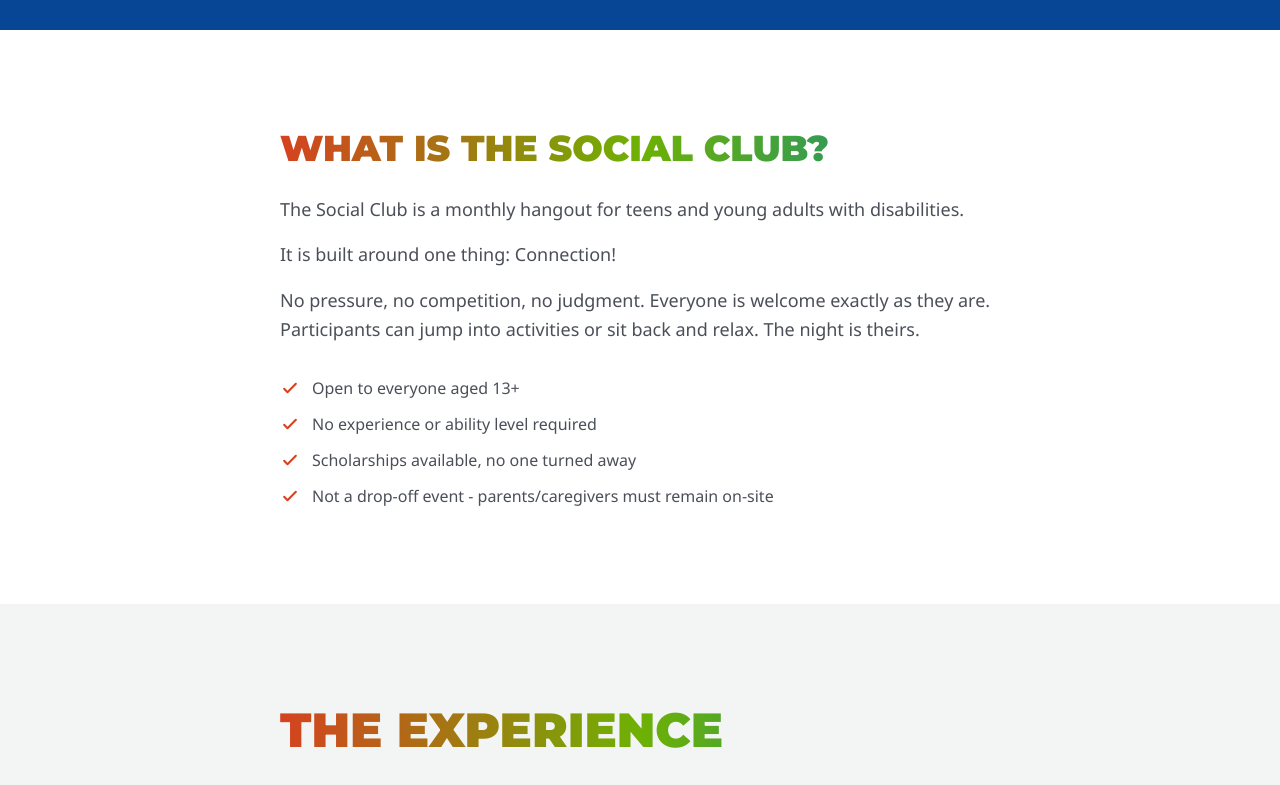
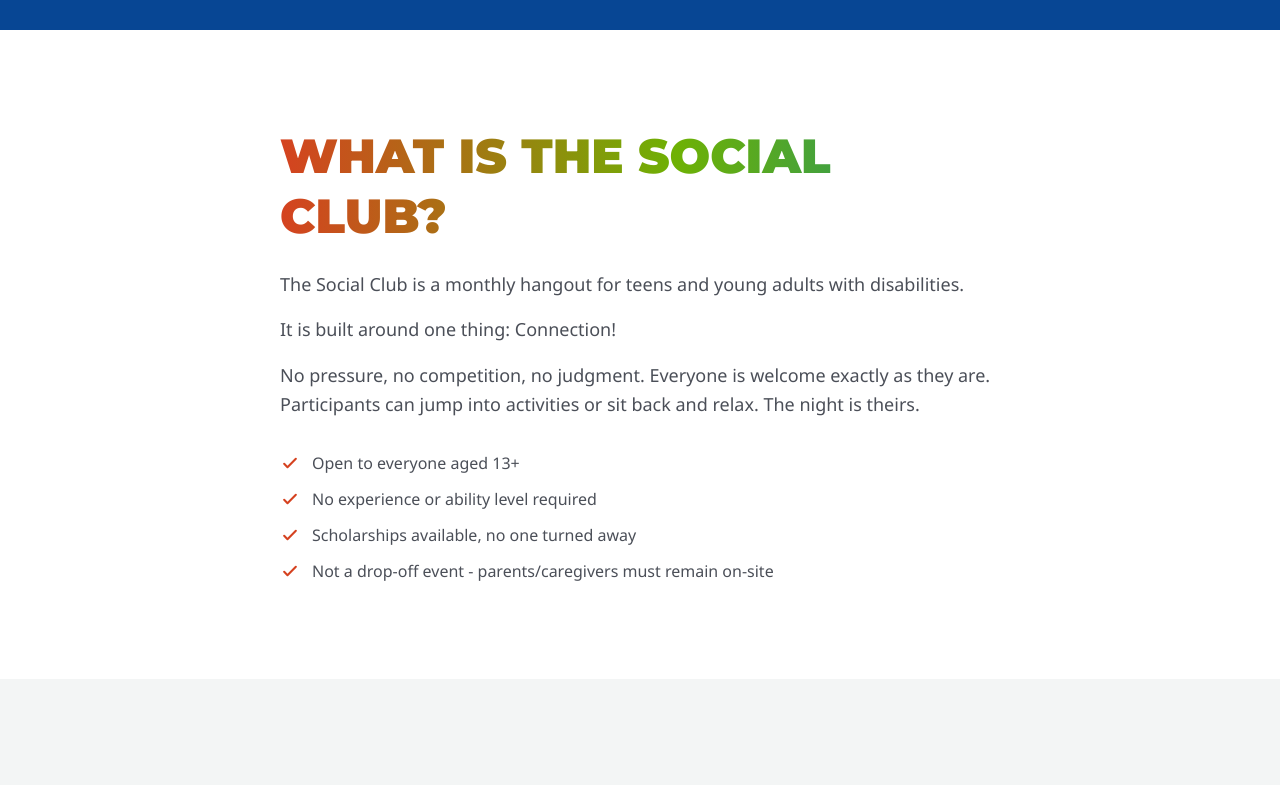
Before and after one commit to steinbros1012/the-social-club, a Next.js app: page / in a window 1280 px wide. Shown: the part 1040-1825 px from the top of the page. Built offline with nearby package versions, Linux system fonts and the light colour scheme.

Commit message:
fix: restore About heading size, fix gradient clip on question mark

```diff
--- a/src/app/globals.css
+++ b/src/app/globals.css
@@ -226,6 +226,8 @@
   -webkit-background-clip: text;
   -webkit-text-fill-color: transparent;
   background-clip: text;
+  background-size: 110% 100%;
+  display: inline-block;
 }
 
 /* Card lift on hover */
--- a/src/app/page.tsx
+++ b/src/app/page.tsx
@@ -221,7 +221,7 @@ function About() {
       >
         <h2
           id="about-heading"
-          className="font-heading text-2xl sm:text-3xl lg:text-4xl font-black rainbow-text uppercase leading-tight mb-6 pr-2"
+          className="font-heading text-4xl sm:text-5xl font-black rainbow-text uppercase leading-tight mb-6 pr-6"
         >
           What is The Social Club?
         </h2>
```
